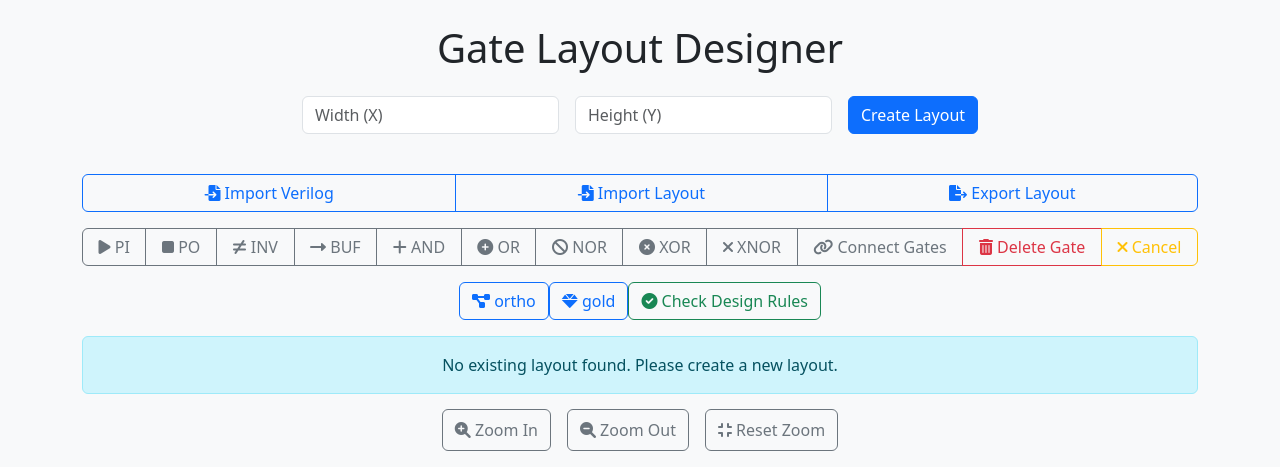
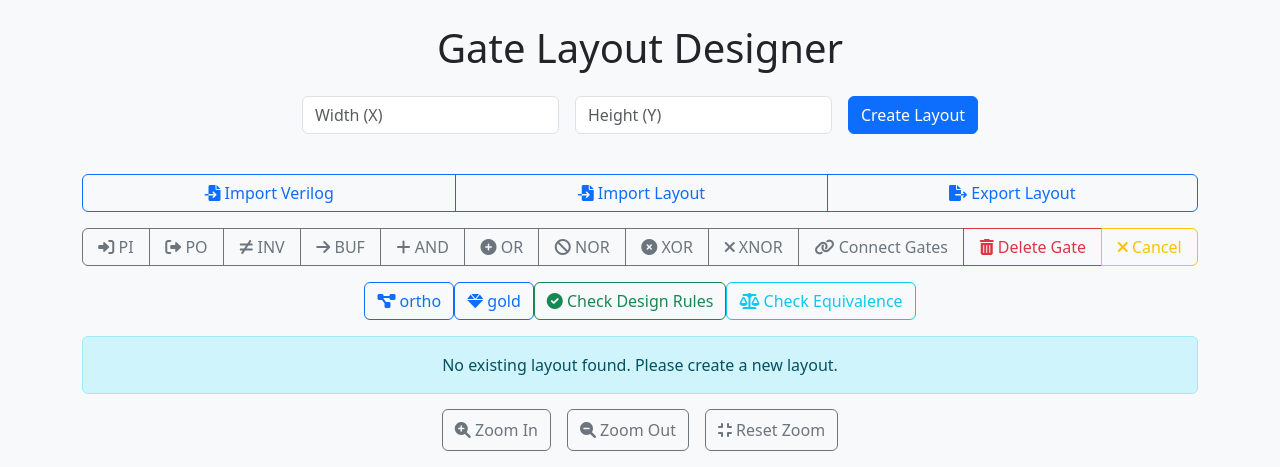
Before and after one commit to cda-tum/mnt-designer, a Flask app: page / in a window 1280 px wide. Shown: the top 467 px of the page. Run offline with Flask 2, Linux system fonts and the light colour scheme; some libraries are stand-ins or nearby versions.

Commit message:
equivalence checking

```diff
--- a/src/mnt/designer/app.py
+++ b/src/mnt/designer/app.py
@@ -11,7 +11,12 @@ from mnt.pyfiction import (
     route_path,
     write_fgl_layout,
     read_technology_network,
-    orthogonal, graph_oriented_layout_design, graph_oriented_layout_design_params,
+    orthogonal,
+    graph_oriented_layout_design,
+    graph_oriented_layout_design_params,
+    equivalence_checking,
+    equivalence_checking_stats,
+    eq_type,
 )
 
 app = Flask(__name__)
@@ -22,6 +27,7 @@ layouts = {}
 
 # In-memory storage for user networks
 networks = {}
+
 
 @app.route("/")
 def index():
@@ -75,11 +81,18 @@ def place_gate():
         # Enforce incoming signal constraints
         if gate_type == "pi":
             if params:
-                return jsonify({"success": False, "error": "PI gate cannot have inputs."})
+                return jsonify(
+                    {"success": False, "error": "PI gate cannot have inputs."}
+                )
             layout.create_pi("", (x, y))
         elif gate_type in ["buf", "inv", "po"]:
             if "first" not in params or "second" in params:
-                return jsonify({"success": False, "error": f"{gate_type.upper()} gate requires exactly one input."})
+                return jsonify(
+                    {
+                        "success": False,
+                        "error": f"{gate_type.upper()} gate requires exactly one input.",
+                    }
+                )
             source_x = int(params["first"]["position"]["x"])
             source_y = int(params["first"]["position"]["y"])
             source_node = layout.get_node((source_x, source_y))
@@ -89,7 +102,12 @@ def place_gate():
             # Check if the gate already has inputs
             existing_fanins = layout.fanins((x, y))
             if existing_fanins:
-                return jsonify({"success": False, "error": f"Gate at ({x}, {y}) cannot have more than 1 input."})
+                return jsonify(
+                    {
+                        "success": False,
+                        "error": f"Gate at ({x}, {y}) cannot have more than 1 input.",
+                    }
+                )
 
             # Determine allowed number of fanouts
             existing_fanouts = layout.fanouts((source_x, source_y))
@@ -118,7 +136,12 @@ def place_gate():
                 layout.create_buf(layout.make_signal(source_node), (x, y))
         elif gate_type in ["and", "or", "nor", "xor", "xnor"]:
             if "first" not in params or "second" not in params:
-                return jsonify({"success": False, "error": f"{gate_type.upper()} gate requires exactly two inputs."})
+                return jsonify(
+                    {
+                        "success": False,
+                        "error": f"{gate_type.upper()} gate requires exactly two inputs.",
+                    }
+                )
             first_x = int(params["first"]["position"]["x"])
             first_y = int(params["first"]["position"]["y"])
             second_x = int(params["second"]["position"]["x"])
@@ -126,12 +149,19 @@ def place_gate():
             first_node = layout.get_node((first_x, first_y))
             second_node = layout.get_node((second_x, second_y))
             if not first_node or not second_node:
-                return jsonify({"success": False, "error": "One or both source gates not found."})
+                return jsonify(
+                    {"success": False, "error": "One or both source gates not found."}
+                )
 
             # Check if the gate already has inputs
             existing_fanins = layout.fanins((x, y))
             if len(existing_fanins) >= 2:
-                return jsonify({"success": False, "error": f"Gate at ({x}, {y}) cannot have more than 2 inputs."})
+                return jsonify(
+                    {
+                        "success": False,
+                        "error": f"Gate at ({x}, {y}) cannot have more than 2 inputs.",
+                    }
+                )
 
             for existing_fanin in existing_fanins:
                 # Determine allowed number of fanouts
@@ -154,17 +184,39 @@ def place_gate():
                     )
 
             if gate_type == "and":
-                layout.create_and(layout.make_signal(first_node), layout.make_signal(second_node), (x, y))
+                layout.create_and(
+                    layout.make_signal(first_node),
+                    layout.make_signal(second_node),
+                    (x, y),
+                )
             elif gate_type == "or":
-                layout.create_or(layout.make_signal(first_node), layout.make_signal(second_node), (x, y))
+                layout.create_or(
+                    layout.make_signal(first_node),
+                    layout.make_signal(second_node),
+                    (x, y),
+                )
             elif gate_type == "nor":
-                layout.create_nor(layout.make_signal(first_node), layout.make_signal(second_node), (x, y))
+                layout.create_nor(
+                    layout.make_signal(first_node),
+                    layout.make_signal(second_node),
+                    (x, y),
+                )
             elif gate_type == "xor":
-                layout.create_xor(layout.make_signal(first_node), layout.make_signal(second_node), (x, y))
+                layout.create_xor(
+                    layout.make_signal(first_node),
+                    layout.make_signal(second_node),
+                    (x, y),
+                )
             elif gate_type == "xnor":
-                layout.create_xnor(layout.make_signal(first_node), layout.make_signal(second_node), (x, y))
+                layout.create_xnor(
+                    layout.make_signal(first_node),
+                    layout.make_signal(second_node),
+                    (x, y),
+                )
         else:
-            return jsonify({"success": False, "error": f"Unsupported gate type: {gate_type}"})
+            return jsonify(
+                {"success": False, "error": f"Unsupported gate type: {gate_type}"}
+            )
 
         print(layout)
         return jsonify({"success": True})
@@ -197,12 +249,18 @@ def delete_gate():
             for outgoing_tile in outgoing_tiles:
                 # Get the other input signals, if any
                 incoming_tiles = layout.fanins(outgoing_tile)
-                incoming_tiles = [layout.get_node(inp) for inp in incoming_tiles if inp != (x, y)]
-                layout.move_node(layout.get_node(outgoing_tile), outgoing_tile, incoming_tiles)
+                incoming_tiles = [
+                    layout.get_node(inp) for inp in incoming_tiles if inp != (x, y)
+                ]
+                layout.move_node(
+                    layout.get_node(outgoing_tile), outgoing_tile, incoming_tiles
+                )
 
             return jsonify({"success": True})
         else:
-            return jsonify({"success": False, "error": "Gate not found at the specified position."})
+            return jsonify(
+                {"success": False, "error": "Gate not found at the specified position."}
+            )
     except Exception as e:
         return jsonify({"success": False, "error": str(e)})
 
@@ -283,12 +341,68 @@ def check_design_rules():
         if not layout:
             return jsonify({"success": False, "error": "Layout not found."})
 
-        # Call your design rule checking function
-        violations = check_design_rules_function(layout)  # Replace with your actual function
+            # Call your design rule checking function
+        warnings, errors = check_design_rules_function(layout)
 
-        return jsonify({"success": True, "violations": violations})
+        return jsonify({"success": True, "errors": errors, "warnings": warnings}), 200
     except Exception as e:
         return jsonify({"success": False, "error": str(e)})
+
+
+def check_design_rules_function(layout):
+    warnings, errors = gate_level_drvs(layout, print_report=True)
+    return warnings, errors
+
+
+@app.route("/check_equivalence", methods=["POST"])
+def check_equivalence():
+    try:
+        session_id = session.get("session_id")
+        if not session_id:
+            return jsonify({"success": False, "error": "Session not found."}), 400
+
+        layout = layouts.get(session_id)
+        if not layout:
+            return jsonify({"success": False, "error": "Layout not found."}), 404
+
+        network = networks.get(session_id)
+        if not network:
+            return jsonify({"success": False, "error": "Network not found."}), 404
+
+        # Call your design rule checking function
+        equivalence, counter_example = check_equivalence_function(layout, network)
+
+        return (
+            jsonify(
+                {
+                    "success": True,
+                    "equivalence": equivalence,
+                    "counter_example": counter_example,
+                }
+            ),
+            200,
+        )
+
+    except Exception as e:
+        return jsonify({"success": False, "error": str(e)}), 500
+
+
+def check_equivalence_function(layout, network):
+    stats = equivalence_checking_stats()
+    eq = equivalence_checking(layout, network, stats)
+
+    if eq == eq_type.STRONG:
+        equivalence = "STRONG"
+        counter_example = None  # No counter example needed
+    elif eq == eq_type.WEAK:
+        equivalence = "WEAK"
+        counter_example = None  # No counter example needed
+    else:
+        equivalence = "NO"
+        counter_example = stats.counter_example
+        print(counter_example)
+
+    return equivalence, counter_example
 
 
 @app.route("/export_layout", methods=["GET"])
@@ -305,7 +419,12 @@ def export_layout():
         write_fgl_layout(layout, file_path)
 
         # Send the XML file as an attachment
-        return send_file(file_path, as_attachment=True, mimetype="application/xml", download_name="layout.xml")
+        return send_file(
+            file_path,
+            as_attachment=True,
+            mimetype="application/xml",
+            download_name="layout.xml",
+        )
 
     except Exception as e:
         return jsonify({"success": False, "error": str(e)})
@@ -355,14 +474,12 @@ def get_layout():
         # Extract layout data
         layout_dimensions, gates = layout.get_layout_dimensions(layout)
 
-        return jsonify({"success": True, "layoutDimensions": layout_dimensions, "gates": gates})
+        return jsonify(
+            {"success": True, "layoutDimensions": layout_dimensions, "gates": gates}
+        )
     except Exception as e:
         return jsonify({"success": False, "error": str(e)})
 
-
-def check_design_rules_function(layout):
-    violations = gate_level_drvs(layout, print_report=True)
-    return violations
 
 @app.route("/save_verilog_code", methods=["POST"])
 def save_verilog_code():
@@ -372,7 +489,7 @@ def save_verilog_code():
 
         # Create a temporary file to save the uploaded Verilog code
         with tempfile.NamedTemporaryFile(delete=False, suffix=".v") as temp_file:
-            temp_file.write(code.encode('utf-8'))
+            temp_file.write(code.encode("utf-8"))
             temp_file.flush()  # Ensure all data is written to disk
 
         # Call the function with the temporary file's name (path)
@@ -399,11 +516,11 @@ def import_verilog_code():
             return jsonify({"success": False, "error": "No file provided."})
 
         # Read the file content
-        code = uploaded_file.read().decode('utf-8')
+        code = uploaded_file.read().decode("utf-8")
 
         # Create a temporary file to save the uploaded Verilog code
         with tempfile.NamedTemporaryFile(delete=False, suffix=".v") as temp_file:
-            temp_file.write(code.encode('utf-8'))
+            temp_file.write(code.encode("utf-8"))
             temp_file.flush()  # Ensure all data is written to disk
 
         # Call the function with the temporary file's name (path)
@@ -430,10 +547,20 @@ def apply_orthogonal():
         session_id = session["session_id"]
         network = networks.get(session_id)
         if not network:
-            return jsonify({"success": False, "error": "Network not found. Please save or import Verilog code first."})
+            return jsonify(
+                {
+                    "success": False,
+                    "error": "Network not found. Please save or import Verilog code first.",
+                }
+            )
 
         if network.size() > 500:
-            return jsonify({"success": False, "error": "Network size exceeds 500 nodes and the resulting layout can not be rendered."})
+            return jsonify(
+                {
+                    "success": False,
+                    "error": "Network size exceeds 500 nodes and the resulting layout can not be rendered.",
+                }
+            )
 
         # Apply the orthogonal function
         layout = orthogonal(network)
@@ -441,7 +568,9 @@ def apply_orthogonal():
 
         layout_dimensions, gates = get_layout_information(layout)
 
-        return jsonify({"success": True, "layoutDimensions": layout_dimensions, "gates": gates})
+        return jsonify(
+            {"success": True, "layoutDimensions": layout_dimensions, "gates": gates}
+        )
     except Exception as e:
         return jsonify({"success": False, "error": str(e)})
 
@@ -452,10 +581,17 @@ def apply_gold():
         session_id = session["session_id"]
         network = networks.get(session_id)
         if not network:
-            return jsonify({"success": False, "error": "Network not found. Please save or import Verilog code first."})
+            return jsonify(
+                {
+                    "success": False,
+                    "error": "Network not found. Please save or import Verilog code first.",
+                }
+            )
 
         if network.size() > 150:
-            return jsonify({"success": False, "error": "Network size exceeds 200 nodes."})
+            return jsonify(
+                {"success": False, "error": "Network size exceeds 200 nodes."}
+            )
 
         # Apply gold
         params = graph_oriented_layout_design_params()
@@ -465,9 +601,12 @@ def apply_gold():
 
         layout_dimensions, gates = get_layout_information(layout)
 
-        return jsonify({"success": True, "layoutDimensions": layout_dimensions, "gates": gates})
+        return jsonify(
+            {"success": True, "layoutDimensions": layout_dimensions, "gates": gates}
+        )
     except Exception as e:
         return jsonify({"success": False, "error": str(e)})
+
 
 def get_layout_information(layout):
     layout_dimensions = {"x": layout.x() + 1, "y": layout.y() + 1}
@@ -504,7 +643,9 @@ def get_layout_information(layout):
                 # Get fanins (source nodes)
                 fanins = layout.fanins((x, y))
                 for fin in fanins:
-                    gate_info["connections"].append({"sourceX": fin.x, "sourceY": fin.y})
+                    gate_info["connections"].append(
+                        {"sourceX": fin.x, "sourceY": fin.y}
+                    )
                 gates.append(gate_info)
     return layout_dimensions, gates
 
--- a/src/mnt/designer/static/js/script.js
+++ b/src/mnt/designer/static/js/script.js
@@ -1032,7 +1032,7 @@ $(document).ready(() => {
     });
   }
 
-  // Check Design Rules
+// Check Design Rules
   $("#check-rules-button").on("click", function () {
     $.ajax({
       url: "/check_design_rules",
@@ -1041,42 +1041,151 @@ $(document).ready(() => {
       data: JSON.stringify({}),
       success: (data) => {
         if (data.success) {
-          displayViolations(data.violations);
+          displayViolations(data.errors, data.warnings);
         } else {
           updateMessageArea(
-            "Failed to check design rules: " + data.error,
-            "danger",
+              "Failed to check design rules: " + data.error,
+              "danger",
           );
         }
       },
       error: (jqXHR, textStatus, errorThrown) => {
         updateMessageArea(
-          "Error communicating with the server: " + errorThrown,
-          "danger",
+            "Error communicating with the server: " + errorThrown,
+            "danger",
         );
       },
     });
   });
 
-  function displayViolations(violations) {
+  function displayViolations(errors, warnings) {
     const violationsArea = $("#violations-area");
     const violationsList = $("#violations-list");
 
-    // Clear previous violations
+    // Clear any existing content
     violationsList.empty();
 
-    if (violations.length === 0) {
-      violationsArea.removeClass("alert-warning").addClass("alert-success");
+    // Initialize flags to check presence
+    const hasErrors = errors > 0;
+    const hasWarnings = warnings > 0;
+
+    // Determine the appropriate alert class and heading
+    if (hasErrors && hasWarnings) {
+      // Both Errors and Warnings
+      violationsArea
+          .removeClass("alert-success alert-warning")
+          .addClass("alert-danger");
+      violationsArea.find("h5").text("Design Rule Errors and Warnings:");
+
+      // Append Errors with Label
+      violationsList.append(`
+      <li>
+        <i class="fas fa-exclamation-circle text-danger me-2" aria-hidden="true"></i>
+        <strong>Errors:</strong> ${errors}
+      </li>
+    `);
+
+      // Append Warnings with Label
+      violationsList.append(`
+      <li>
+        <i class="fas fa-exclamation-triangle text-warning me-2" aria-hidden="true"></i>
+        <strong>Warnings:</strong> ${warnings}
+      </li>
+    `);
+    } else if (hasErrors) {
+      // Only Errors
+      violationsArea
+          .removeClass("alert-success alert-warning")
+          .addClass("alert-danger");
+      violationsArea.find("h5").text("Design Rule Errors:");
+
+      // Append Errors with Label
+      violationsList.append(`
+      <li>
+        <i class="fas fa-exclamation-circle text-danger me-2" aria-hidden="true"></i>
+        <strong>Errors:</strong> ${errors}
+      </li>
+    `);
+    } else if (hasWarnings) {
+      // Only Warnings
+      violationsArea
+          .removeClass("alert-success alert-danger")
+          .addClass("alert-warning");
+      violationsArea.find("h5").text("Design Rule Warnings:");
+
+      // Append Warnings with Label
+      violationsList.append(`
+      <li>
+        <i class="fas fa-exclamation-triangle text-warning me-2" aria-hidden="true"></i>
+        <strong>Warnings:</strong> ${warnings}
+      </li>
+    `);
+    } else {
+      // No Violations
+      violationsArea
+          .removeClass("alert-warning alert-danger")
+          .addClass("alert-success");
       violationsArea.find("h5").text("No Design Rule Violations Found.");
-      violationsArea.removeClass("d-none");
+
+      // Append Success Message
+      violationsList.append(`
+      <li>
+        <i class="fas fa-check-circle text-success me-2" aria-hidden="true"></i>
+        All design rules are satisfied.
+      </li>
+    `);
+    }
+
+    // Show the Violations Area
+    violationsArea.removeClass("d-none");
+  }
+
+  // Check Equivalence
+  $("#check-equivalence-button").on("click", function () {
+    $.ajax({
+      url: "/check_equivalence",
+      type: "POST",
+      contentType: "application/json",
+      data: JSON.stringify({}),
+      success: (data) => {
+        if (data.success) {
+          displayEquivalence(data.equivalence, data.counter_example);
+        } else {
+          updateMessageArea(
+              "Failed to check equivalence: " + data.error,
+              "danger",
+          );
+        }
+      },
+      error: (jqXHR, textStatus, errorThrown) => {
+        updateMessageArea(
+            "Error communicating with the server: " + errorThrown,
+            "danger",
+        );
+      },
+    });
+  });
+
+  function displayEquivalence(equivalence, counter_example) {
+    const equivalenceArea = $("#equivalence-area");
+
+    // Clear any existing content except the heading
+    equivalenceArea.find("h5").nextAll().remove();
+
+    if (equivalence === "STRONG" || equivalence === "WEAK") {
+      equivalenceArea.removeClass("alert-warning").addClass("alert-success");
+      equivalenceArea.find("h5").text("Network and Layout are equivalent.");
+      equivalenceArea.append(`<p>Equivalence Type: <strong>${equivalence}</strong></p>`);
     } else {
-      violationsArea.removeClass("alert-success").addClass("alert-warning");
-      violationsArea.find("h5").text("Design Rule Violations:");
-      violations.forEach((violation) => {
-        violationsList.append(`<li>${violation}</li>`);
-      });
-      violationsArea.removeClass("d-none");
+      equivalenceArea.removeClass("alert-success").addClass("alert-warning");
+      equivalenceArea.find("h5").text("Network and Layout are not equivalent.");
+      if (counter_example.length !== 0) {
+        equivalenceArea.append(`<p>Counter Example: ${counter_example}</p>`);
+      } else {
+        equivalenceArea.append(`<p>No counter example provided. (Network or Layout has DRVs)</p>`);
+      }
     }
+    equivalenceArea.removeClass("d-none");
   }
 
   // Export Layout
--- a/src/mnt/designer/templates/index.html
+++ b/src/mnt/designer/templates/index.html
@@ -100,7 +100,7 @@
           data-bs-placement="top"
           title="Place a Primary Input gate"
         >
-          <i class="fas fa-play"></i> PI
+          <i class="fas fa-sign-in-alt"></i> PI
         </button>
         <button
           type="button"
@@ -110,7 +110,7 @@
           data-bs-placement="top"
           title="Place a Primary Output gate"
         >
-          <i class="fas fa-stop"></i> PO
+          <i class="fas fa-sign-out-alt"></i> PO
         </button>
         <button
           type="button"
@@ -130,7 +130,7 @@
           data-bs-placement="top"
           title="Place a Buffer gate"
         >
-          <i class="fas fa-long-arrow-alt-right"></i> BUF
+          <i class="fas fa-arrow-right"></i> BUF
         </button>
         <button
           type="button"
@@ -230,7 +230,10 @@
         >
           <i class="fas fa-check-circle"></i> Check Design Rules
         </button>
-        <!-- Zoom Controls -->
+        <!-- Check Equivalence Button -->
+        <button type="button" id="check-equivalence-button" class="btn btn-outline-info">
+          <i class="fas fa-balance-scale"></i> Check Equivalence
+        </button>
       </div>
       <!-- Message Area -->
       <div id="message-area" class="alert alert-info text-center" role="alert">
@@ -252,6 +255,10 @@
         <h5>Design Rule Violations:</h5>
         <ul id="violations-list"></ul>
       </div>
+      <!-- Equivalence Area -->
+      <div id="equivalence-area" class="alert alert-warning d-none" role="alert">
+        <h5>Equivalence:</h5>
+      </div>
       <div class="row">
         <div class="col-md-4">
           <!-- Text Editor -->
```
